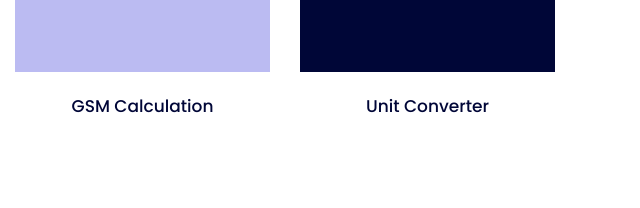
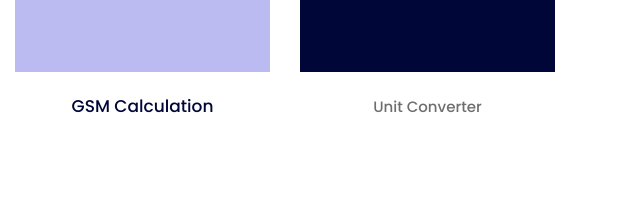
Before and after one commit to clothcalc/ClothCalc, a website: page index.html in a window 1280 px wide. Shown: the part 1712-1920 px from the top of the page, 640-1280 px from the left. Drawn offline with Linux system fonts and the light colour scheme.

Commit message:
Update index.html

```diff
--- a/index.html
+++ b/index.html
@@ -182,8 +182,8 @@
                   </div>
                 </div>
                 <div class="card-details text-center pt-4">
-                    <h6 class="readmore-link"><a href="unitconverter.html">Unit Converter</a></h6>
-                    <p></p>
+                    <a href="unitconverter.html"><p class="m-0 pb-2">Unit Converter</p></a>
+
                 </div>
               </div>
             </div>
```
